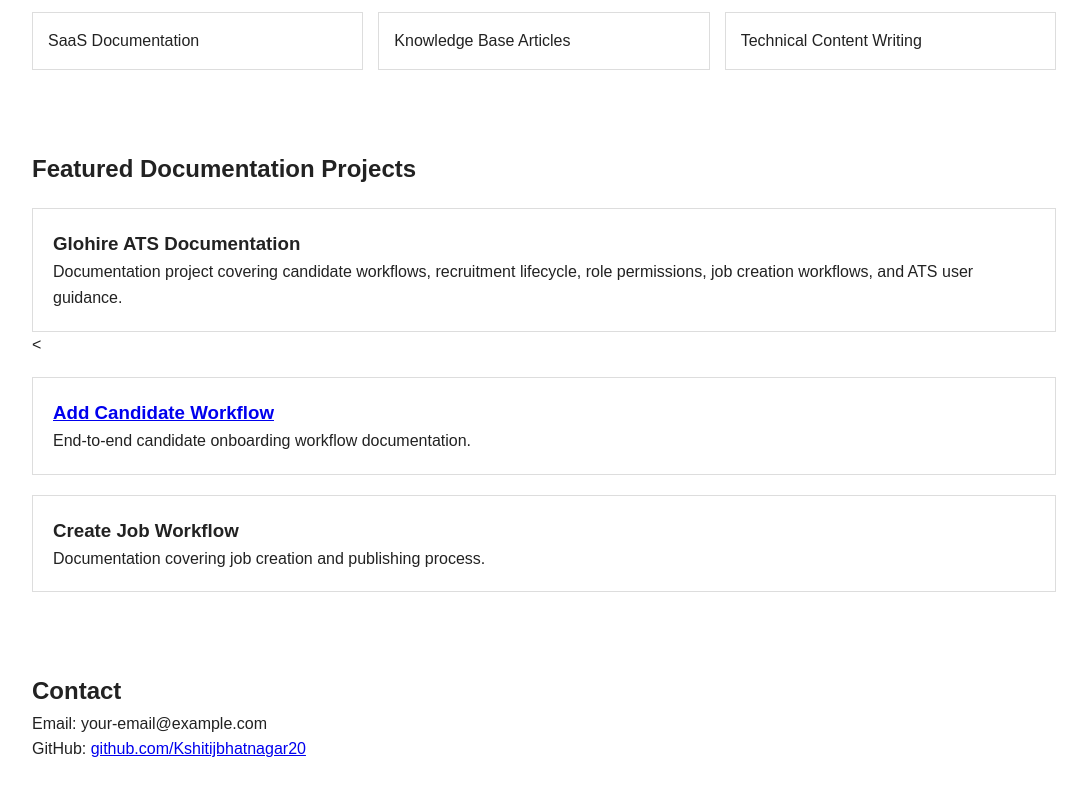
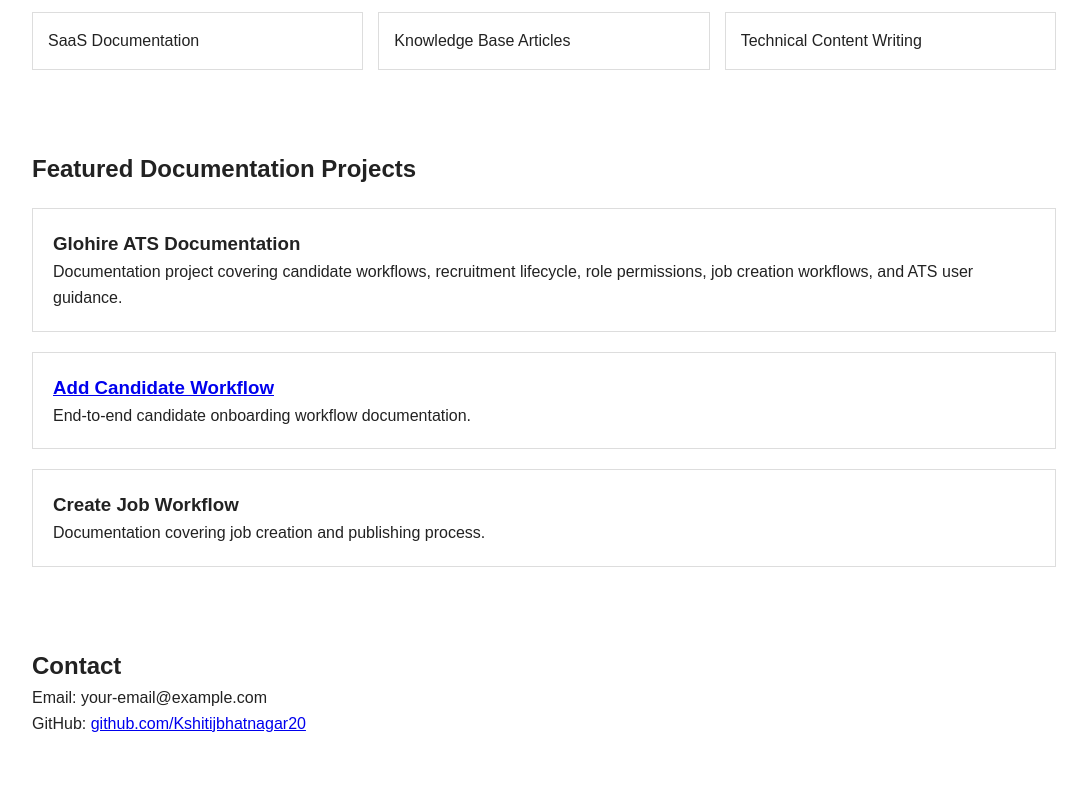
Before and after one commit to Kshitijbhatnagar20/Technical_Writing_Portfolio, a plain HTML site: page index.html in a window 1280 px wide. Shown: the part 885-1681 px from the top of the page, without its empty margins (96-1183 px from the left). Drawn offline with Linux system fonts and the light colour scheme.

Commit message:
Removed <

```diff
--- a/index.html
+++ b/index.html
@@ -82,7 +82,7 @@
 
         </div>
 
-        <<div class="card">
+        <div class="card">
 
     <h3>
         <a href="docs/add-candidate.md">
```
